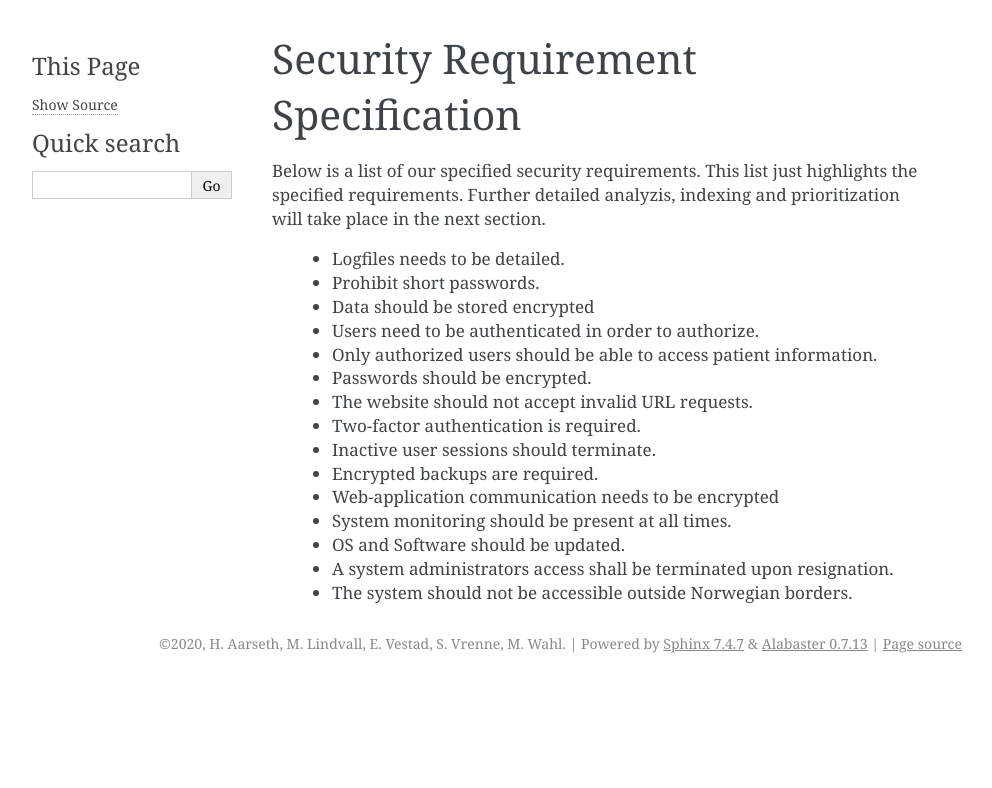
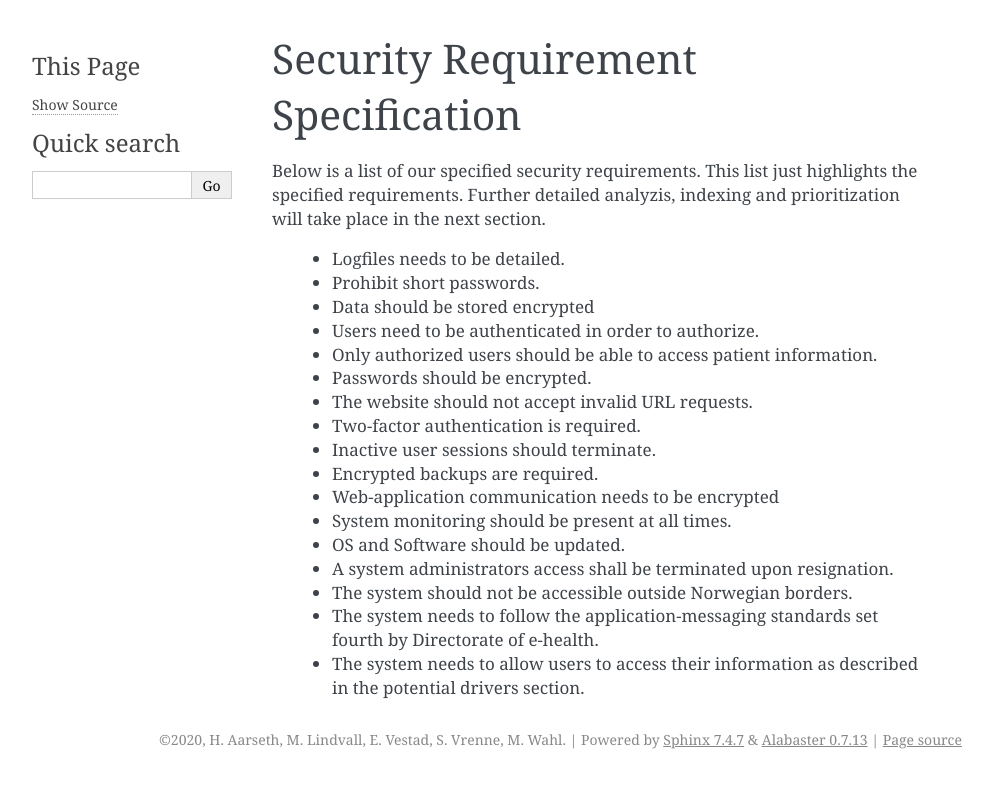
Before and after one commit to SteinarVrenne/school_imt3501, a Sphinx documentation site: the page built from Task 1/source/pages/04b_High_Level_Sec.rst, in a window 1280 px wide. Shown: the top 788 px of the page, without its empty margins (148-1140 px from the left). Built offline with Sphinx 7.4.7, drawn with Linux system fonts in a browser that asks for light colours.

Commit message:
4b to security requirements fra drivers.

```diff
--- a/Task 1/source/pages/04b_High_Level_Sec.rst
+++ b/Task 1/source/pages/04b_High_Level_Sec.rst
@@ -19,5 +19,6 @@ Further detailed analyzis, indexing and prioritization will take place in the ne
   - OS and Software should be updated.
   - A system administrators access shall be terminated upon resignation.
   - The system should not be accessible outside Norwegian borders.
-
+  - The system needs to follow the application-messaging standards set fourth by Directorate of e-health.
+  - The system needs to allow users to access their information as described in the potential drivers section.
 .. Source: https://safecomputing.umich.edu/information-security-requirements
```
